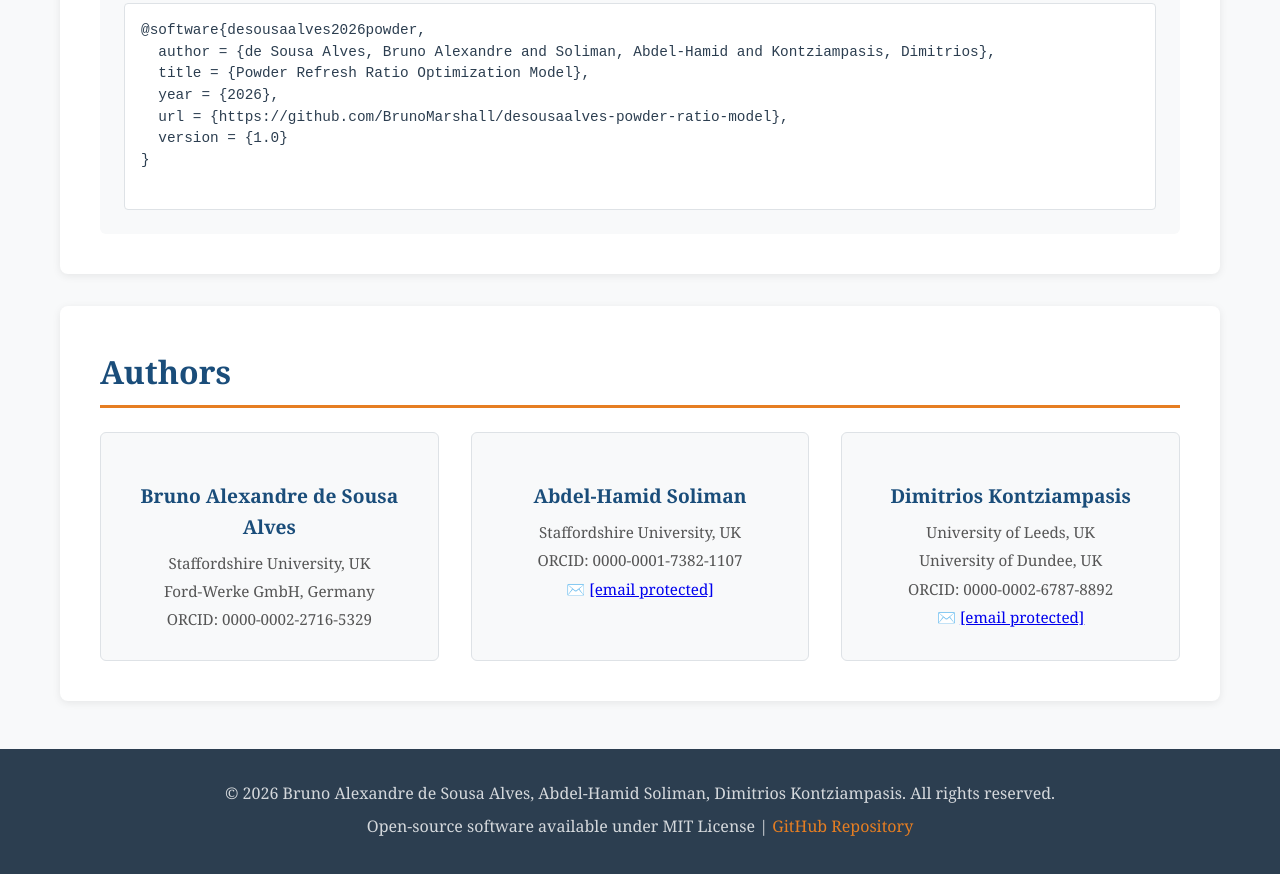
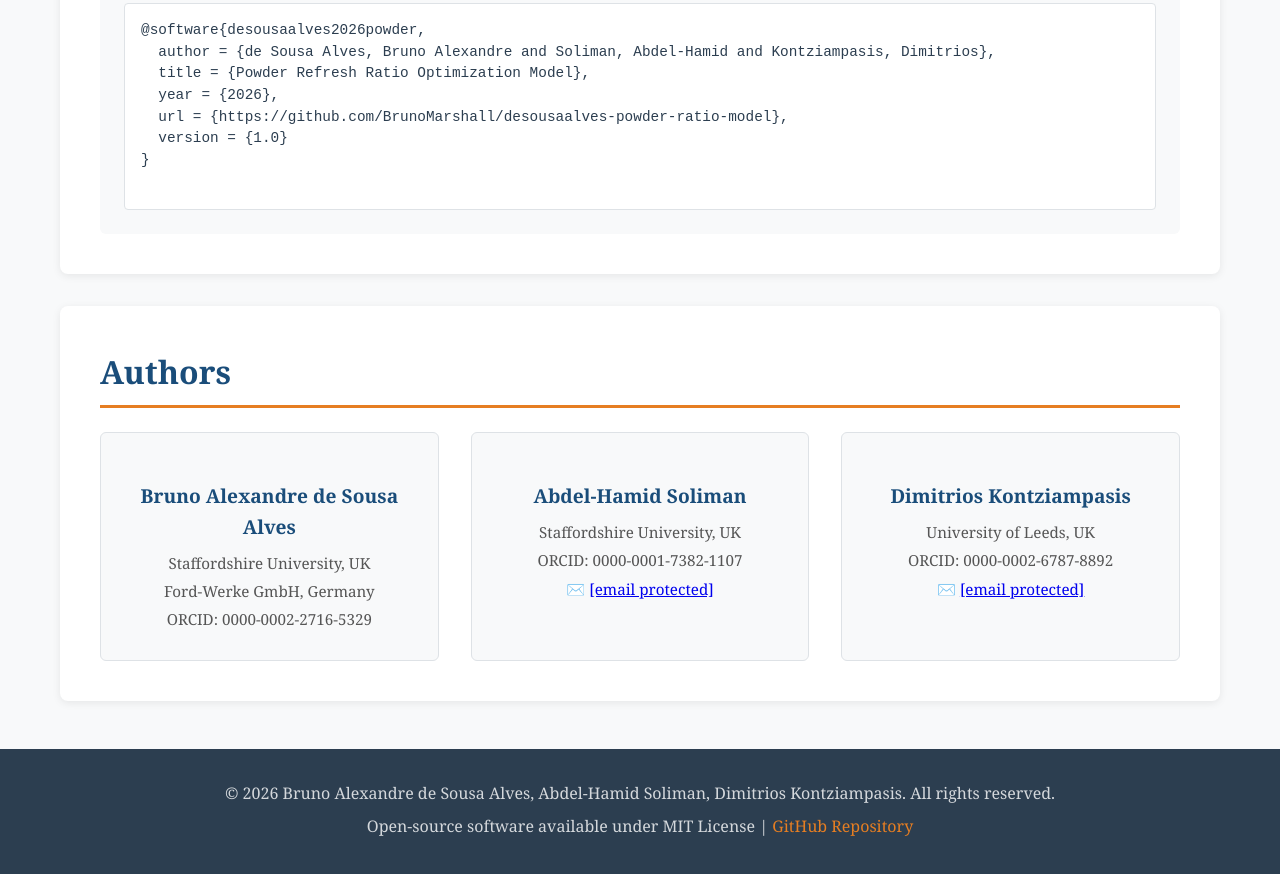
Before and after one commit to BrunoMarshall/desousaalves-powder-ratio-model, a plain HTML site: page index.html in a window 1280 px wide. Shown: the part 4666-5540 px from the top of the page. Drawn offline with Linux system fonts and the light colour scheme.

Commit message:
update afilliation data info

```diff
--- a/index.html
+++ b/index.html
@@ -243,7 +243,6 @@ https://github.com/BrunoMarshall/desousaalves-powder-ratio-model
                 <div class="author-card">
                     <h3>Dimitrios Kontziampasis</h3>
                     <p>University of Leeds, UK</p>
-                    <p>University of Dundee, UK</p>
                     <p>ORCID: 0000-0002-6787-8892</p>
                     <p>✉️ <a href="/cdn-cgi/l/email-protection" class="__cf_email__" data-cfemail="4703690c2829333d2e262a3726342e34072b2222233469262469322c">[email&#160;protected]</a></p>
                 </div>
```
